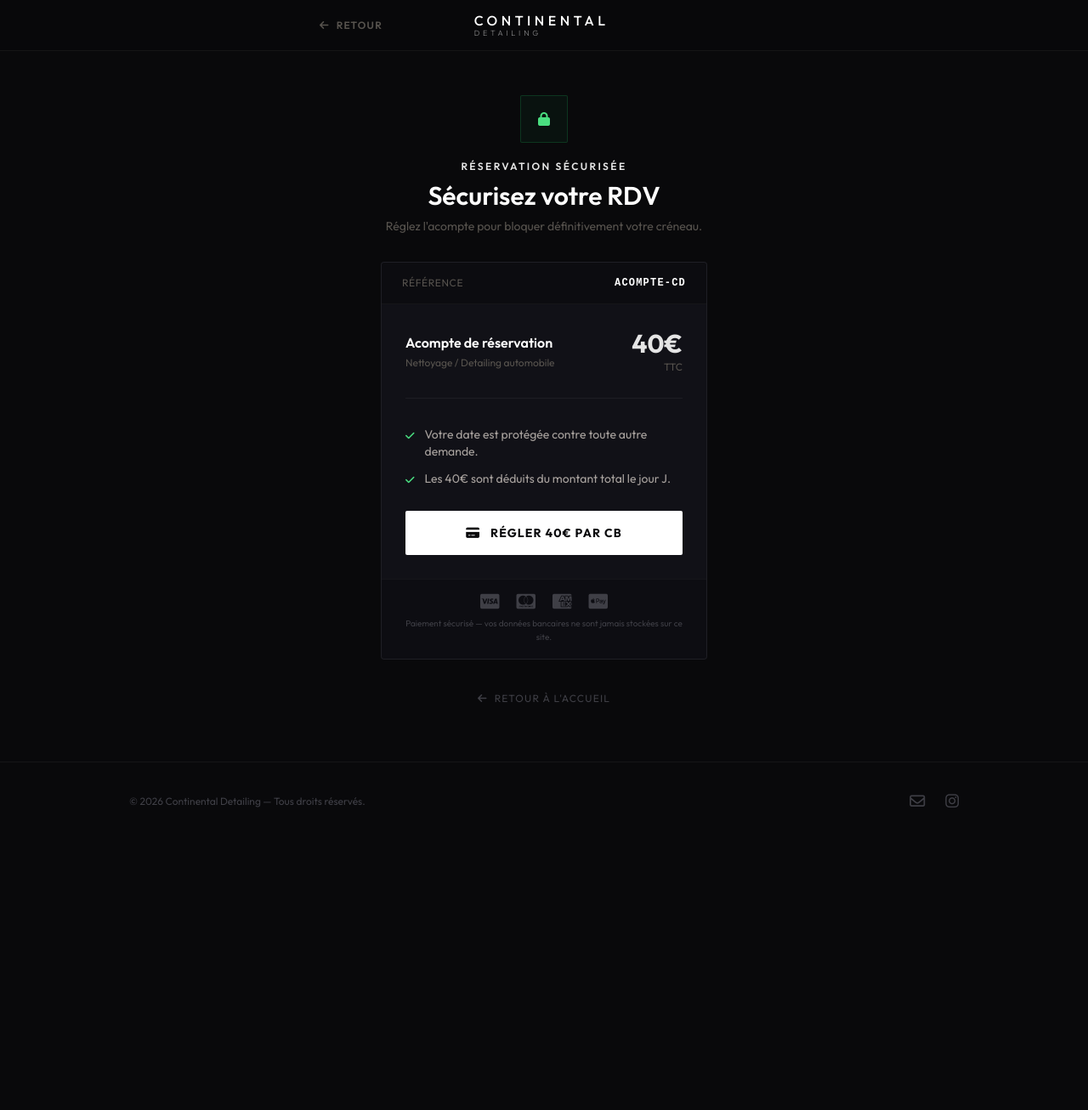
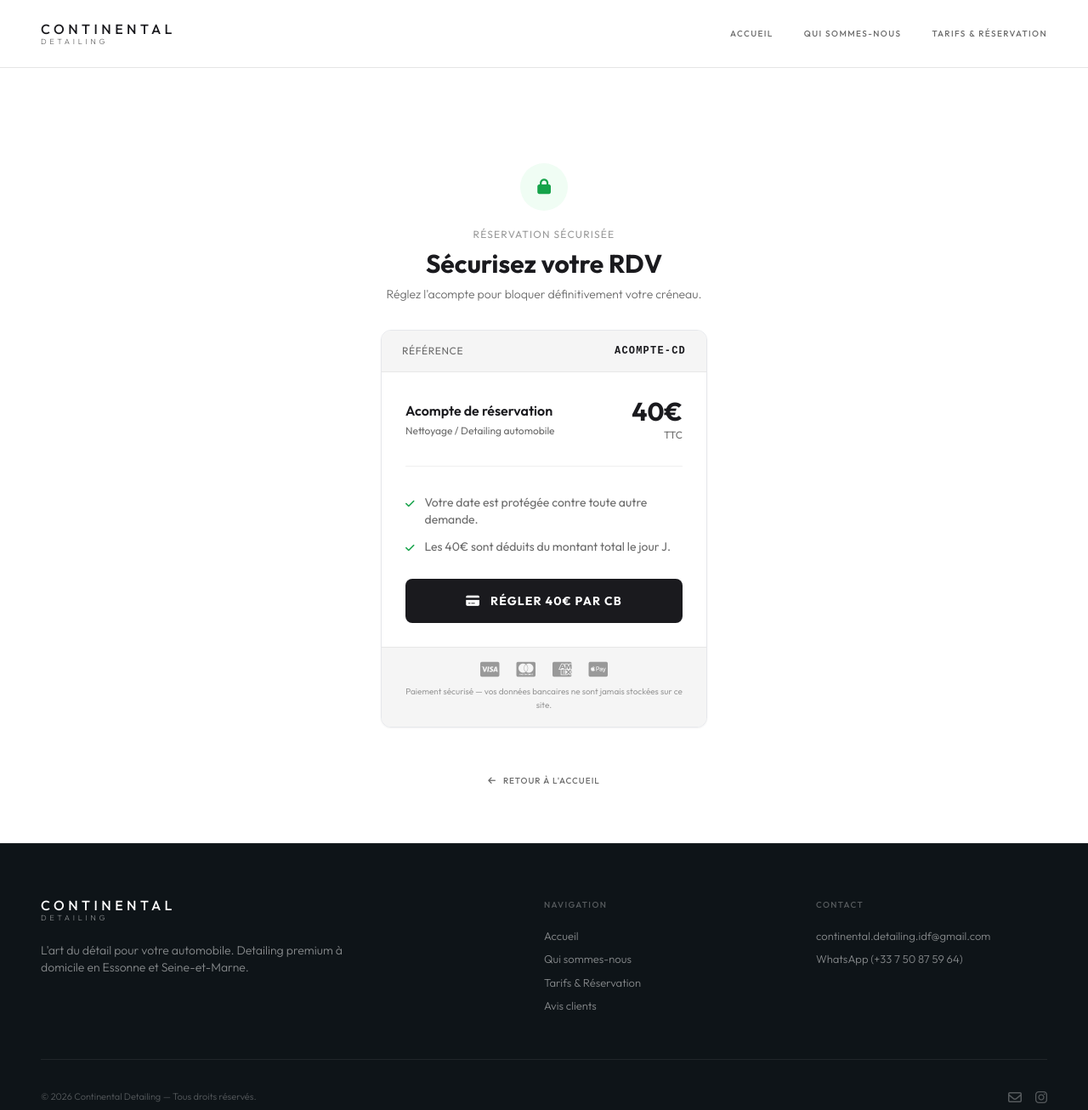
Before and after one commit to Adame-22/Continental-Detailing-, a plain HTML site: page acompte.html in a window 1280 px wide. Shown: the whole page at 85% size. Before the commit the page ends 989 px from the top, so only its background shows below. Drawn offline with nearby package versions, Linux system fonts and the light colour scheme.

Commit message:
feat: unify motion.js integration and migrate acompte.html to Porsche Light Theme

```diff
--- a/acompte.html
+++ b/acompte.html
@@ -16,11 +16,14 @@
             theme: {
                 extend: {
                     colors: {
-                        primary:   '#09090B',
-                        secondary: '#111117',
-                        card:      '#16161C',
-                        action:    '#FFFFFF',
-                        'action-lt': '#EAEAEA',
+                        bg: '#FFFFFF',
+                        'bg-alt': '#F5F5F5',
+                        'bg-dark': '#0E1418',
+                        primary: '#1A1A1E',
+                        secondary: '#6B6B6B',
+                        muted: '#999999',
+                        action: '#1A1A1E',
+                        'action-lt': '#404040',
                     },
                     fontFamily: {
                         sans:  ['Outfit', 'sans-serif'],
@@ -31,23 +34,25 @@
         }
     </script>
 </head>
-<body class="bg-primary text-white font-sans min-h-screen flex flex-col antialiased" style="font-family:'Outfit',sans-serif;">
+<body class="bg-bg text-primary font-sans min-h-screen flex flex-col antialiased">
 
     <div class="ambient-spot-right" aria-hidden="true"></div>
 
-    <!-- Header -->
-    <header class="fixed w-full top-0 z-50" style="background:rgba(9,9,11,0.92);backdrop-filter:blur(20px);border-bottom:1px solid rgba(255,255,255,0.05);">
-        <nav class="max-w-xl mx-auto px-6 py-4 flex items-center justify-between">
-            <a href="services.html" class="flex items-center gap-2 text-xs font-semibold tracking-widest uppercase ui-transition" style="color:#57534E;" onmouseover="this.style.color='#FFFFFF'" onmouseout="this.style.color='#57534E'">
-                <i class="fa-solid fa-arrow-left text-xs"></i> Retour
-            </a>
-            <a href="index.html" class="logo-wordmark logo-wordmark--inverse">
+    <!-- Navigation Bar -->
+    <nav class="nav-main" id="navbar">
+        <div class="nav-inner">
+            <a href="index.html" class="logo-wordmark">
                 <span class="logo-primary">Continental</span>
                 <span class="logo-secondary">Detailing</span>
             </a>
-            <div style="width:80px;"></div>
-        </nav>
-    </header>
+            <div class="nav-links">
+                <a href="index.html" class="nav-link">Accueil</a>
+                <a href="about.html" class="nav-link">Qui sommes-nous</a>
+                <a href="services.html" class="nav-link">Tarifs & Réservation</a>
+            </div>
+            <a href="services.html" class="nav-mobile-cta"><i class="fa-solid fa-arrow-left"></i> Retour</a>
+        </div>
+    </nav>
 
     <!-- Main -->
     <main class="flex-grow flex items-center justify-center px-4 pt-28 pb-16">
@@ -55,74 +60,75 @@
 
             <!-- Title -->
             <div class="text-center mb-8">
-                <div class="inline-flex items-center justify-center w-14 h-14 mb-5" style="border:1px solid rgba(34,197,94,0.2);border-radius:2px;background:rgba(34,197,94,0.05);">
-                    <i class="fa-solid fa-lock" style="color:#4ade80;"></i>
+                <div class="inline-flex items-center justify-center w-14 h-14 mb-5 reveal-down">
+                    <div class="w-14 h-14 rounded-full flex items-center justify-center" style="background:#f0fdf4;">
+                        <i class="fa-solid fa-lock text-lg" style="color:#16a34a;"></i>
+                    </div>
                 </div>
-                <p class="text-xs font-semibold tracking-[0.2em] uppercase mb-2" style="color:#E5E5E5;">Réservation sécurisée</p>
-                <h1 class="font-serif text-3xl font-semibold text-white mb-2">Sécurisez votre RDV</h1>
-                <p class="text-sm" style="color:#57534E;">Réglez l'acompte pour bloquer définitivement votre créneau.</p>
+                <p class="text-xs uppercase tracking-widest text-muted mb-2 reveal-down">Réservation sécurisée</p>
+                <h1 class="text-3xl font-bold text-primary mb-2 reveal-down">Sécurisez votre RDV</h1>
+                <p class="text-sm text-secondary font-light reveal-down">Réglez l'acompte pour bloquer définitivement votre créneau.</p>
             </div>
 
             <!-- Card -->
-            <div style="background:#111117;border:1px solid rgba(255,255,255,0.06);border-radius:4px;overflow:hidden;">
+            <div class="relative overflow-hidden bg-bg border border-gray-200 transition-colors hover:border-gray-300 rounded-xl shadow-sm card-hover-lift reveal-scale">
 
                 <!-- Top bar -->
-                <div class="flex items-center justify-between px-6 py-4" style="border-bottom:1px solid rgba(255,255,255,0.04);background:rgba(9,9,11,0.5);">
-                    <span class="text-xs tracking-wider uppercase" style="color:#57534E;">Référence</span>
-                    <span class="text-xs font-bold tracking-widest text-white" style="font-family:'Courier New',monospace;">ACOMPTE-CD</span>
+                <div class="flex items-center justify-between px-6 py-4" style="border-bottom:1px solid var(--border-light);background:var(--bg-alt);">
+                    <span class="text-xs tracking-wider uppercase text-secondary">Référence</span>
+                    <span class="text-xs font-bold tracking-widest text-primary" style="font-family:'Courier New',monospace;">ACOMPTE-CD</span>
                 </div>
 
                 <div class="p-6 sm:p-7">
                     <!-- Amount -->
-                    <div class="flex items-center justify-between mb-8 pb-7" style="border-bottom:1px solid rgba(255,255,255,0.05);">
+                    <div class="flex items-center justify-between mb-8 pb-7" style="border-bottom:1px solid var(--border-light);">
                         <div>
-                            <h3 class="font-semibold text-white mb-1">Acompte de réservation</h3>
-                            <p class="text-xs" style="color:#57534E;">Nettoyage / Detailing automobile</p>
+                            <h3 class="font-semibold text-primary mb-1">Acompte de réservation</h3>
+                            <p class="text-xs text-secondary">Nettoyage / Detailing automobile</p>
                         </div>
                         <div class="text-right">
-                            <span class="text-3xl font-bold" style="color:#E5E5E5;">40€</span>
-                            <span class="text-xs block mt-0.5" style="color:#57534E;">TTC</span>
+                            <span class="text-3xl font-bold text-primary">40€</span>
+                            <span class="text-xs block mt-0.5 text-secondary">TTC</span>
                         </div>
                     </div>
 
                     <!-- Garanties -->
                     <ul class="space-y-3 mb-7">
                         <li class="flex items-start gap-3">
-                            <i class="fa-solid fa-check text-xs mt-1 flex-shrink-0" style="color:#4ade80;"></i>
-                            <p class="text-sm" style="color:#A8A29E;">Votre date est protégée contre toute autre demande.</p>
+                            <i class="fa-solid fa-check text-xs mt-1 flex-shrink-0" style="color:#16a34a;"></i>
+                            <p class="text-sm text-secondary">Votre date est protégée contre toute autre demande.</p>
                         </li>
                         <li class="flex items-start gap-3">
-                            <i class="fa-solid fa-check text-xs mt-1 flex-shrink-0" style="color:#4ade80;"></i>
-                            <p class="text-sm" style="color:#A8A29E;">Les 40€ sont déduits du montant total le jour J.</p>
+                            <i class="fa-solid fa-check text-xs mt-1 flex-shrink-0" style="color:#16a34a;"></i>
+                            <p class="text-sm text-secondary">Les 40€ sont déduits du montant total le jour J.</p>
                         </li>
                     </ul>
 
                     <!-- CTA -->
                     <a href="#" onclick="alert('Lien de paiement à configurer — Stripe ou SumUp')"
-                       class="flex items-center justify-center gap-3 w-full py-4 text-sm font-bold tracking-[0.08em] uppercase ui-transition"
-                       style="background:#FFFFFF;color:#09090B;border-radius:2px;">
+                       class="flex items-center justify-center gap-3 w-full py-4 text-sm font-bold tracking-[0.08em] uppercase transition-colors rounded-lg bg-primary hover:bg-accent-light text-white">
                         <i class="fa-solid fa-credit-card"></i>
                         Régler 40€ par CB
                     </a>
                 </div>
 
                 <!-- Bottom trust bar -->
-                <div class="px-6 py-4 text-center" style="border-top:1px solid rgba(255,255,255,0.04);background:rgba(9,9,11,0.4);">
-                    <div class="flex items-center justify-center gap-5 text-xl mb-2" style="color:#3F3F46;">
+                <div class="px-6 py-4 text-center" style="border-top:1px solid var(--border-light);background:var(--bg-alt);">
+                    <div class="flex items-center justify-center gap-5 text-xl mb-2 text-muted">
                         <i class="fa-brands fa-cc-visa"></i>
                         <i class="fa-brands fa-cc-mastercard"></i>
                         <i class="fa-brands fa-cc-amex"></i>
                         <i class="fa-brands fa-cc-apple-pay"></i>
                     </div>
-                    <p class="text-[10px] leading-relaxed" style="color:#3F3F46;">
+                    <p class="text-[10px] leading-relaxed text-muted">
                         Paiement sécurisé — vos données bancaires ne sont jamais stockées sur ce site.
                     </p>
                 </div>
             </div>
 
-            <div class="text-center mt-8">
-                <a href="index.html" class="text-xs tracking-widest uppercase ui-transition" style="color:#3F3F46;" onmouseover="this.style.color='#FFFFFF'" onmouseout="this.style.color='#3F3F46'">
-                    <i class="fa-solid fa-arrow-left mr-2 text-xs"></i>Retour à l'accueil
+            <div class="text-center mt-12">
+                <a href="index.html" class="text-[10px] tracking-widest uppercase font-medium text-secondary hover:text-primary transition-colors">
+                    <i class="fa-solid fa-arrow-left mr-2"></i>Retour à l'accueil
                 </a>
             </div>
 
@@ -130,21 +136,43 @@
     </main>
 
     <!-- Footer -->
-    <footer style="border-top:1px solid rgba(255,255,255,0.05);">
-        <div class="max-w-5xl mx-auto px-6 py-8 flex flex-col md:flex-row justify-between items-center gap-6">
-            <div class="text-xs" style="color:#3F3F46;">
-                © 2026 Continental Detailing — Tous droits réservés.
+    <footer class="footer mt-auto">
+        <div class="footer-inner">
+            <div class="footer-grid">
+                <div>
+                    <a href="index.html" class="logo-wordmark logo-wordmark--inverse" style="margin-bottom: 24px;">
+                        <span class="logo-primary">Continental</span>
+                        <span class="logo-secondary">Detailing</span>
+                    </a>
+                    <p class="text-sm font-light text-[rgba(255,255,255,0.5)] max-w-sm">
+                        L'art du détail pour votre automobile. Detailing premium à domicile en Essonne et Seine-et-Marne.
+                    </p>
+                </div>
+                <div>
+                    <div class="footer-title">Navigation</div>
+                    <a href="index.html" class="footer-link">Accueil</a>
+                    <a href="about.html" class="footer-link">Qui sommes-nous</a>
+                    <a href="services.html" class="footer-link">Tarifs & Réservation</a>
+                    <a href="avis.html" class="footer-link">Avis clients</a>
+                </div>
+                <div>
+                    <div class="footer-title">Contact</div>
+                    <a href="mailto:continental.detailing.idf@gmail.com" class="footer-link">continental.detailing.idf@gmail.com</a>
+                    <a href="https://wa.me/33750875964" class="footer-link">WhatsApp (+33 7 50 87 59 64)</a>
+                </div>
             </div>
-            <div class="flex gap-6 items-center">
-                <a href="mailto:continental.detailing.idf@gmail.com" class="ui-transition text-lg" style="color:#3F3F46;" onmouseover="this.style.color='#FFFFFF'" onmouseout="this.style.color='#3F3F46'">
-                    <i class="fa-regular fa-envelope"></i>
-                </a>
-                <a href="https://www.instagram.com/continental.detailing.idf/" target="_blank" class="ui-transition text-lg" style="color:#3F3F46;" onmouseover="this.style.color='#FFFFFF'" onmouseout="this.style.color='#3F3F46'">
-                    <i class="fa-brands fa-instagram"></i>
-                </a>
+
+            <div class="footer-bottom">
+                <div class="footer-copy">© 2026 Continental Detailing — Tous droits réservés.</div>
+                <div class="footer-socials">
+                    <a href="mailto:continental.detailing.idf@gmail.com"><i class="fa-regular fa-envelope"></i></a>
+                    <a href="https://www.instagram.com/continental.detailing.idf/" target="_blank"><i class="fa-brands fa-instagram"></i></a>
+                </div>
             </div>
         </div>
     </footer>
 
+    <script src="js/motion.js"></script>
+
 </body>
 </html>
--- a/css/style.css
+++ b/css/style.css
@@ -851,6 +851,24 @@ body {
 .border-bottom { border-bottom: 1px solid var(--border); }
 
 /* ═══════════════════════════════════════
+   CARD HOVER TILT & NAV AUTO-HIDE
+   ═══════════════════════════════════════ */
+.card-hover-lift {
+    transition: transform var(--duration) var(--ease),
+                box-shadow var(--duration) var(--ease),
+                border-color var(--duration-short) var(--ease);
+    will-change: transform;
+}
+
+nav {
+    transition: transform var(--duration) var(--ease),
+                background-color var(--duration-short) var(--ease);
+}
+.nav-hidden {
+    transform: translateY(-100%);
+}
+
+/* ═══════════════════════════════════════
    ACCESSIBILITY
    ═══════════════════════════════════════ */
 @media (prefers-reduced-motion: reduce) {
```
Also changed, not shown: reglement.html (+5 -4 lines), services.html (+1 -0 lines).
